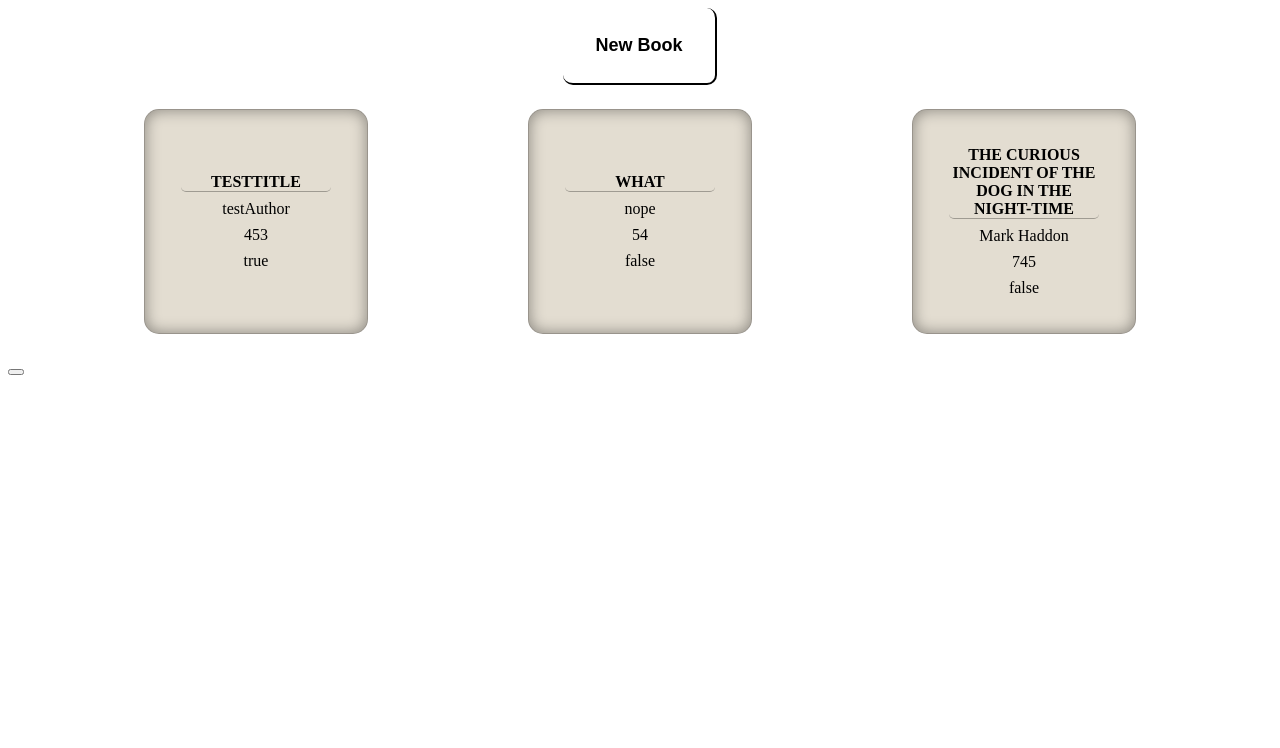
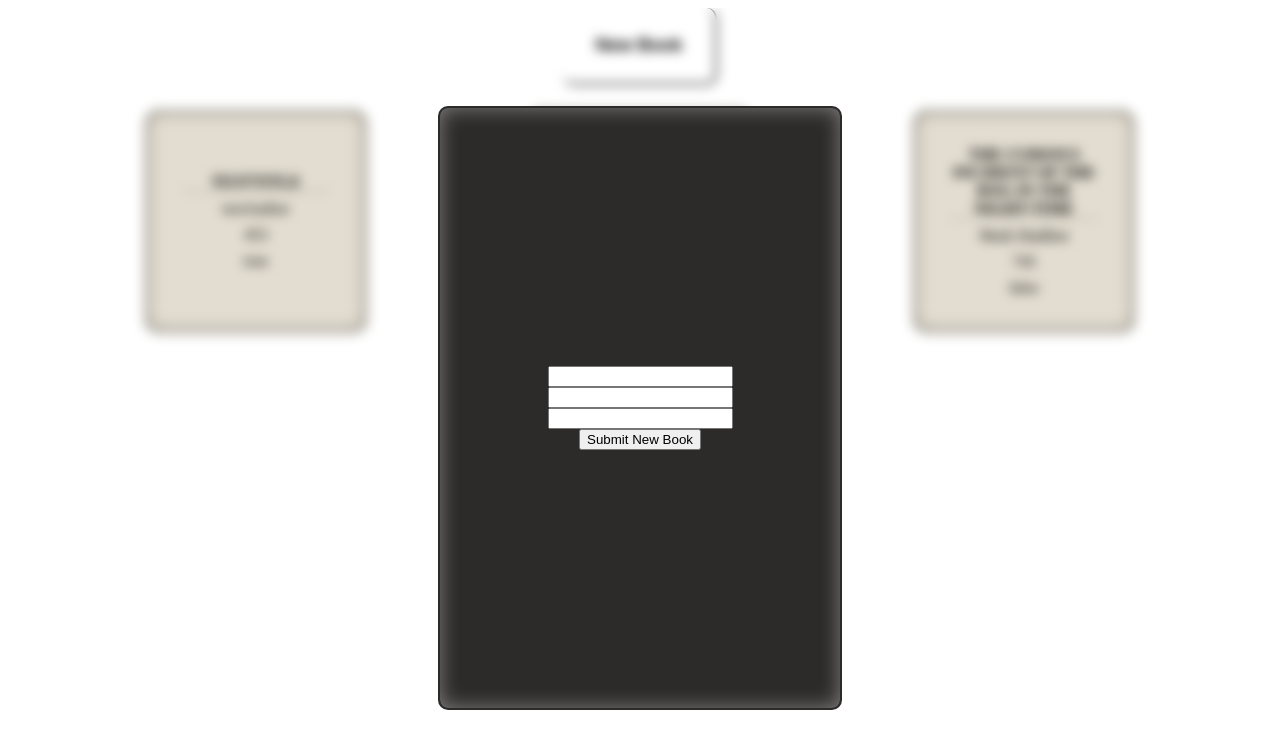
Before and after one commit to VICKTORIOUS23/odin-library, a plain HTML site: page index.html in a window 1280 px wide. Both pictures are taken after a click on the button "New Book". Drawn offline with Linux system fonts and the light colour scheme.

Commit message:
ToD Library - add book functionality
Added new book button and its functionality.

```diff
--- a/index.html
+++ b/index.html
@@ -8,7 +8,6 @@
 </head>
 <body>
     <div id="container"></div>
-    <button id="newBook"></button>
 
 
 
--- a/javascript.js
+++ b/javascript.js
@@ -4,7 +4,9 @@ const topBar = document.createElement('div');
     topBar.classList.add('top-bar');
 const newBookButton = document.createElement("button");
     newBookButton.classList.add('newBookBtn');
+    newBookButton.setAttribute('id', 'addBookBtn');
     newBookButton.textContent = "New Book";
+
 topBar.appendChild(newBookButton);
 container.appendChild(topBar);
 
@@ -22,12 +24,16 @@ myLibrary.push(testbook);
 myLibrary.push(testbook2);
 myLibrary.push(testbook3);
 
-function addBookToLibrary() {
+function addBookToLibrary(title, author, pages, read) {
     let createBook = new Book(title, author, pages, read);
         myLibrary.push(createBook);
 }
 
 function newBookCard() {
+    container.innerHTML = "";
+    topBar.appendChild(newBookButton);
+    container.appendChild(topBar);
+
     for (i=0; i < myLibrary.length; i++) {
         const newCard = document.createElement("div");
             newCard.classList.add('card');
@@ -49,4 +55,50 @@ function newBookCard() {
         }
 }
 
+
+
+document.getElementById('addBookBtn').addEventListener("click", () => addBookWindow());
+
+
+function addBookWindow() {
+    const newBookBg = document.createElement('div');
+        newBookBg.setAttribute('id', 'new-book-layout');
+        newBookBg.classList.add('new-book-window-container');
+    const newBookWindow = document.createElement('div');
+        newBookWindow.classList.add('new-book-window');
+    const titleInput = document.createElement('input');
+        titleInput.classList.add('book-input');
+        titleInput.setAttribute('id', 'title-input');
+    const authorInput = document.createElement('input');
+        authorInput.classList.add('book-input');
+        authorInput.setAttribute('id', 'author-input');
+    const pagesInput = document.createElement('input');
+        pagesInput.classList.add('book-input');
+        pagesInput.setAttribute('id', 'pages-input');
+    const submitBtn = document.createElement('button');
+        submitBtn.setAttribute('id', 'submit-new-book');
+        submitBtn.textContent = "Submit New Book";
+    const newTitle = document.getElementById('title-input');
+
+
+
+
+        newBookWindow.appendChild(titleInput);
+        newBookWindow.appendChild(authorInput);
+        newBookWindow.appendChild(pagesInput);
+        newBookWindow.appendChild(submitBtn);
+        newBookBg.appendChild(newBookWindow);
+        container.appendChild(newBookBg);
+
+        document.getElementById('submit-new-book').addEventListener("click", () => {
+
+            addBookToLibrary(titleInput.value, authorInput.value, pagesInput.value, false);
+            newBookCard();
+            container.removeChild(newBookBg);
+
+
+
+        });
+}
+
 newBookCard();
--- a/styles.css
+++ b/styles.css
@@ -1,3 +1,28 @@
+.new-book-window-container {
+    backdrop-filter: blur(6px);
+    height:100%;
+    width:100%;
+    position:absolute;
+    display:flex;
+    justify-content:center;
+    align-items:center;
+}
+
+.new-book-window {
+    height:600px;
+    width:400px;
+    background-color:#2d2a2a;
+    color:#e3ddd1;
+    align-self:center;
+    border-radius:10px;
+    box-shadow:inset 0 0 20px rgb(265 265 265 / 40%);
+    border:solid 2px #2d2a2a;
+    justify-content:center;
+    display:flex;
+    flex-direction:column;
+    align-items:center;
+}
+
 .card {
     background-color:#e3ddd1;
     display:flex;
```
